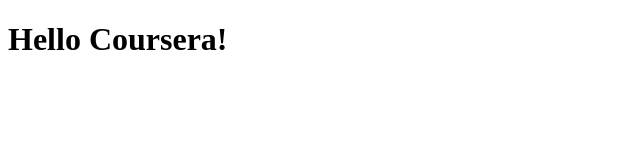
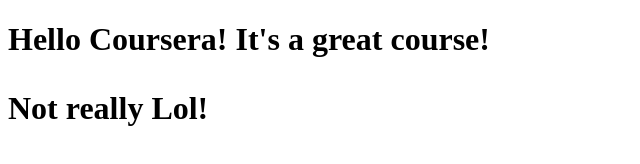
Before and after one commit to farhan-ahmed1/HTML_Course, a plain HTML site: page site/index.html in a window 1280 px wide. Shown: the whole page, without its empty margins (0-640 px from the left). Drawn offline with Linux system fonts and the light colour scheme.

Commit message:
small addition to our page content

```diff
--- a/site/index.html
+++ b/site/index.html
@@ -7,6 +7,8 @@
     <title>Hello Coursera!</title>
 </head>
 <body>
-<h1>Hello Coursera!</h1>
+<h1>Hello Coursera! It's a great course!
+    <p>Not really Lol!</p>
+</h1>
 </body>
 </html>
```
